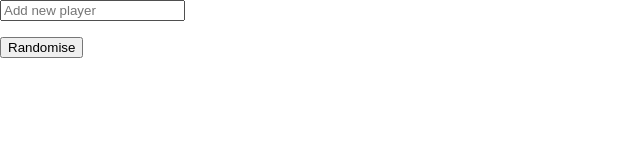
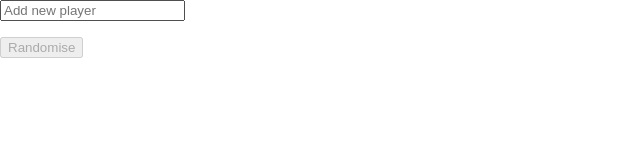
Before and after one commit to jonfrost43/pick-teams, a React (Create React App) app: page / in a window 1280 px wide. Shown: the top 160 px of the page, without its empty margins (0-640 px from the left). Built offline with nearby package versions, Linux system fonts and the light colour scheme.

Commit message:
disable randomise button until 2 players are added

```diff
--- a/src/App.js
+++ b/src/App.js
@@ -91,7 +91,7 @@ class App extends Component {
                         return <PlayerChip key={player.name} player={player.name} onClick={this.removePlayer}/>
                     }, this)}
                 </p>
-                <button onClick={this.randomise}>Randomise</button>
+                <button onClick={this.randomise} disabled={this.state.players.length < 2}>Randomise</button>
             </div>
         )
     }
```
